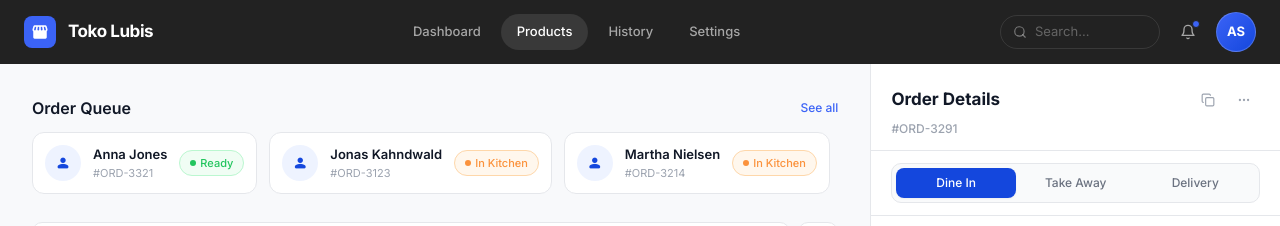
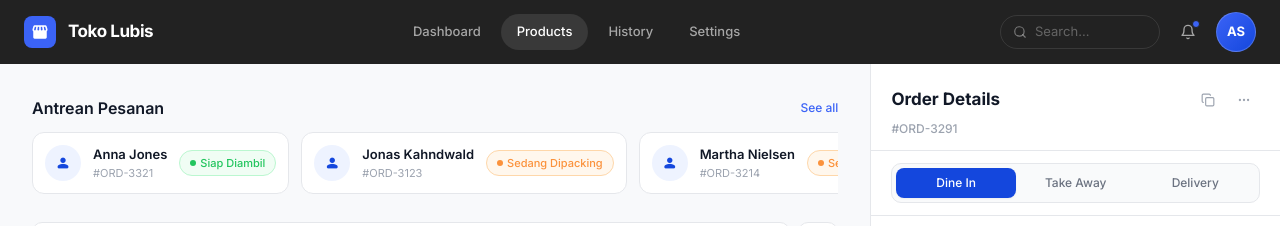
Before and after one commit to itscasaa/Kasir-System, a React (Vite) app: page / in a window 1280 px wide. Shown: the top 226 px of the page. Built offline with nearby package versions, Linux system fonts and the light colour scheme.

Commit message:
Change order queue statuses to fit sembako concept

```diff
--- a/src/components/OrderQueue.jsx
+++ b/src/components/OrderQueue.jsx
@@ -1,16 +1,16 @@
 import { orderQueue } from '../data/menuData';
 
 const statusConfig = {
-  Ready: { bg: 'bg-green-50', text: 'text-success', border: 'border-green-200', dot: 'bg-success' },
-  'In Kitchen': { bg: 'bg-orange-50', text: 'text-warning', border: 'border-orange-200', dot: 'bg-warning' },
-  Pending: { bg: 'bg-gray-50', text: 'text-textMuted', border: 'border-gray-200', dot: 'bg-textMuted' },
+  'Siap Diambil': { bg: 'bg-green-50', text: 'text-success', border: 'border-green-200', dot: 'bg-success' },
+  'Sedang Dipacking': { bg: 'bg-orange-50', text: 'text-warning', border: 'border-orange-200', dot: 'bg-warning' },
+  Menunggu: { bg: 'bg-gray-50', text: 'text-textMuted', border: 'border-gray-200', dot: 'bg-textMuted' },
 };
 
 export default function OrderQueue() {
   return (
     <section>
       <div className="flex items-center justify-between mb-3">
-        <h2 className="text-[16px] font-semibold text-textPrimary">Order Queue</h2>
+        <h2 className="text-[16px] font-semibold text-textPrimary">Antrean Pesanan</h2>
         <span className="text-[12px] text-primaryContainer font-medium cursor-pointer hover:underline">See all</span>
       </div>
       <div className="flex gap-3 overflow-x-auto scrollbar-hide pb-1">
--- a/src/data/menuData.js
+++ b/src/data/menuData.js
@@ -1,8 +1,8 @@
 export const orderQueue = [
-  { id: 1, customer: "Anna Jones", orderId: "#ORD-3321", status: "Ready" },
-  { id: 2, customer: "Jonas Kahndwald", orderId: "#ORD-3123", status: "In Kitchen" },
-  { id: 3, customer: "Martha Nielsen", orderId: "#ORD-3214", status: "In Kitchen" },
-  { id: 4, customer: "Jon Snow", orderId: "#ORD-3291", status: "Pending" },
+  { id: 1, customer: "Anna Jones", orderId: "#ORD-3321", status: "Siap Diambil" },
+  { id: 2, customer: "Jonas Kahndwald", orderId: "#ORD-3123", status: "Sedang Dipacking" },
+  { id: 3, customer: "Martha Nielsen", orderId: "#ORD-3214", status: "Sedang Dipacking" },
+  { id: 4, customer: "Jon Snow", orderId: "#ORD-3291", status: "Menunggu" },
 ];
 
 export const categories = [
```
